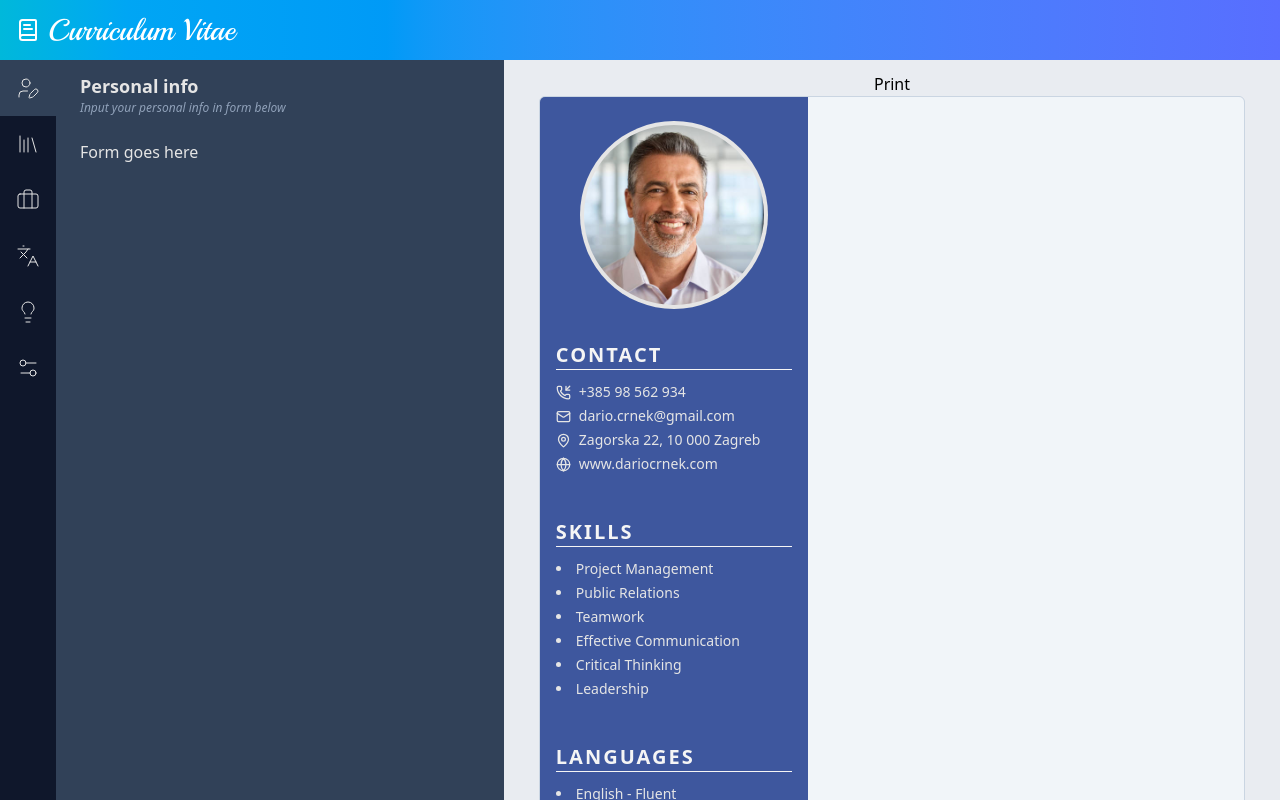
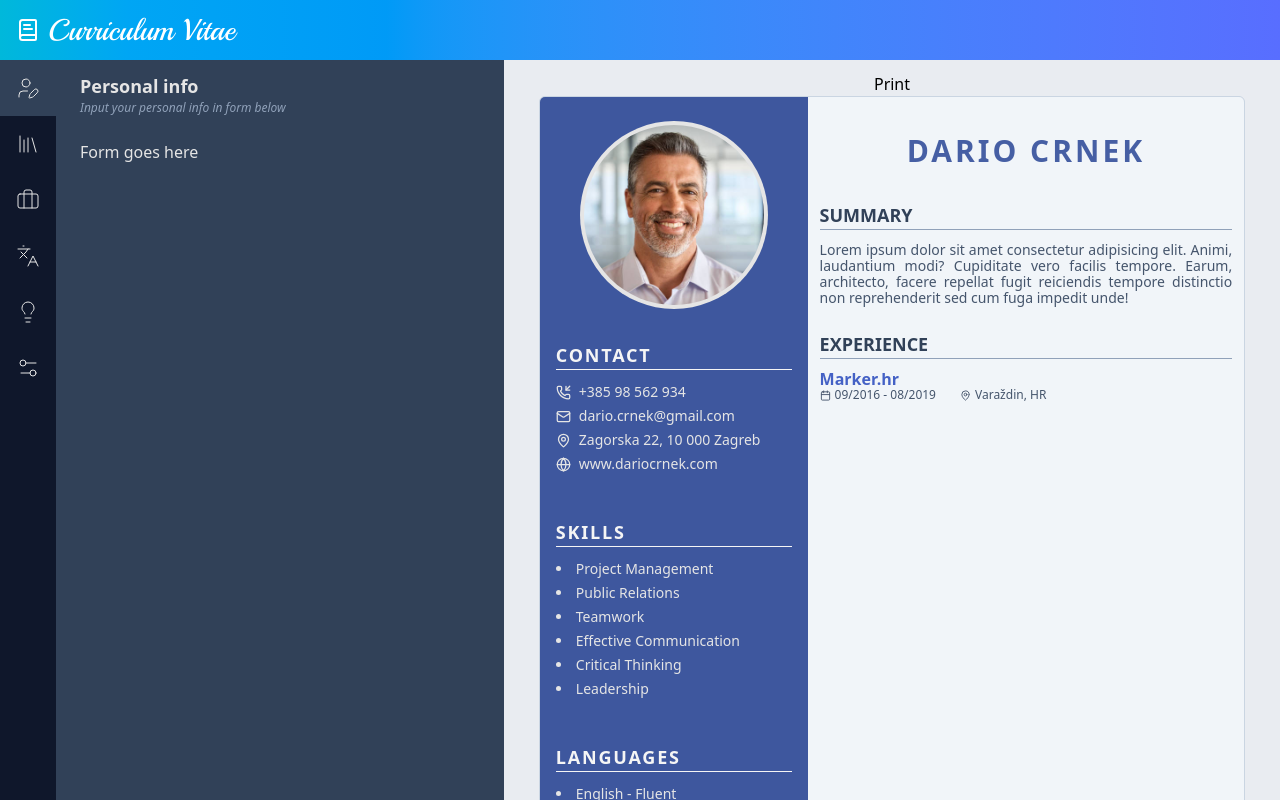
Before and after one commit to dcrnek1/React-CV-app, a React (Vite) app: page / in a window 1280 px wide. Shown: the top 800 px of the page. Built offline with nearby package versions, Linux system fonts and the light colour scheme.

Commit message:
edited previewCV

```diff
--- a/src/components/views/PreviewCS.jsx
+++ b/src/components/views/PreviewCS.jsx
@@ -1,4 +1,4 @@
-import { Globe, Mail, MapPin, PhoneIncoming } from 'lucide-react';
+import { Globe, Mail, MapPin, PhoneIncoming, Calendar } from 'lucide-react';
 import { useRef } from 'react';
 import { useReactToPrint } from 'react-to-print';
 
@@ -15,8 +15,10 @@ export default function PreviewCV() {
     contentRef.current.className = contentRef.current.className.replace("w-[210mm] h-[297mm]", "w-[186.9mm] h-[264.33mm] rounded-md");
   }
 
-  const leftHeadingStyle = "text-xl font-semibold uppercase tracking-widest border-b mb-2";
+  const leftHeadingStyle = "text-lg font-semibold uppercase tracking-widest border-b mb-2";
   const leftItemNormal = "text-sm text-neutral-200";
+  const rightHeadingStyle = "font-semibold uppercase w-fit text-lg border-b border-slate-400 text-slate-700 mt-6 w-full";
+  const rightNormalStyle = "text-sm text-justify text-slate-600 leading-4 mt-3";
 
   return <div className="lg:w-full -mt-56 -mb-58 lg:mt-0 lg:mb-0 lg:bg-slate-400/20 px-6 py-3 flex items-center flex-col scale-60 transform-gpu lg:scale-none lg:transform-none">
     <button onClick={printHandler}>Print</button>
@@ -49,7 +51,31 @@ export default function PreviewCV() {
           <div className={leftItemNormal}><li>Italian - Basics</li></div>
         </div>
       </div>
-      <div className='bg-slate-100 h-full flex-[3.5] p-3'></div>
+      <div className='bg-slate-100 h-full flex-[3.5] p-3 flex flex-col'>
+        <div className='font-semibold uppercase text-blue-900/80 tracking-widest text-3xl text-center pb-2 pt-6'>Dario Crnek</div>
+        {/* Summary */}
+        <div className={rightHeadingStyle}>Summary</div>
+        <div className={rightNormalStyle}>Lorem ipsum dolor sit amet consectetur adipisicing elit. Animi, laudantium modi? Cupiditate vero facilis tempore. Earum, architecto, facere repellat fugit reiciendis tempore distinctio non reprehenderit sed cum fuga impedit unde!</div>
+        {/* Experience */}
+        <div className={rightHeadingStyle}>Experience</div>
+        <div className='flex flex-col'>
+          {/* First experience */}
+          <div>
+            <div className='text-md font-semibold text-blue-800/80 leading-4 mt-3'>Marker.hr</div>
+            <div className='flex flex-row gap-6 text-xs text-slate-600'>
+              <div className='flex flex-row items-center gap-1'>
+                <Calendar size={11}/>
+                <div>09/2016 - 08/2019</div>
+              </div>
+              <div className='flex flex-row items-center gap-1'>
+                <MapPin size={11}/>
+                <div>Varaždin, HR</div>
+              </div>
+            </div>
+          </div>
+        </div>
+
+      </div>
     </div>
   </div>;
 }
```
